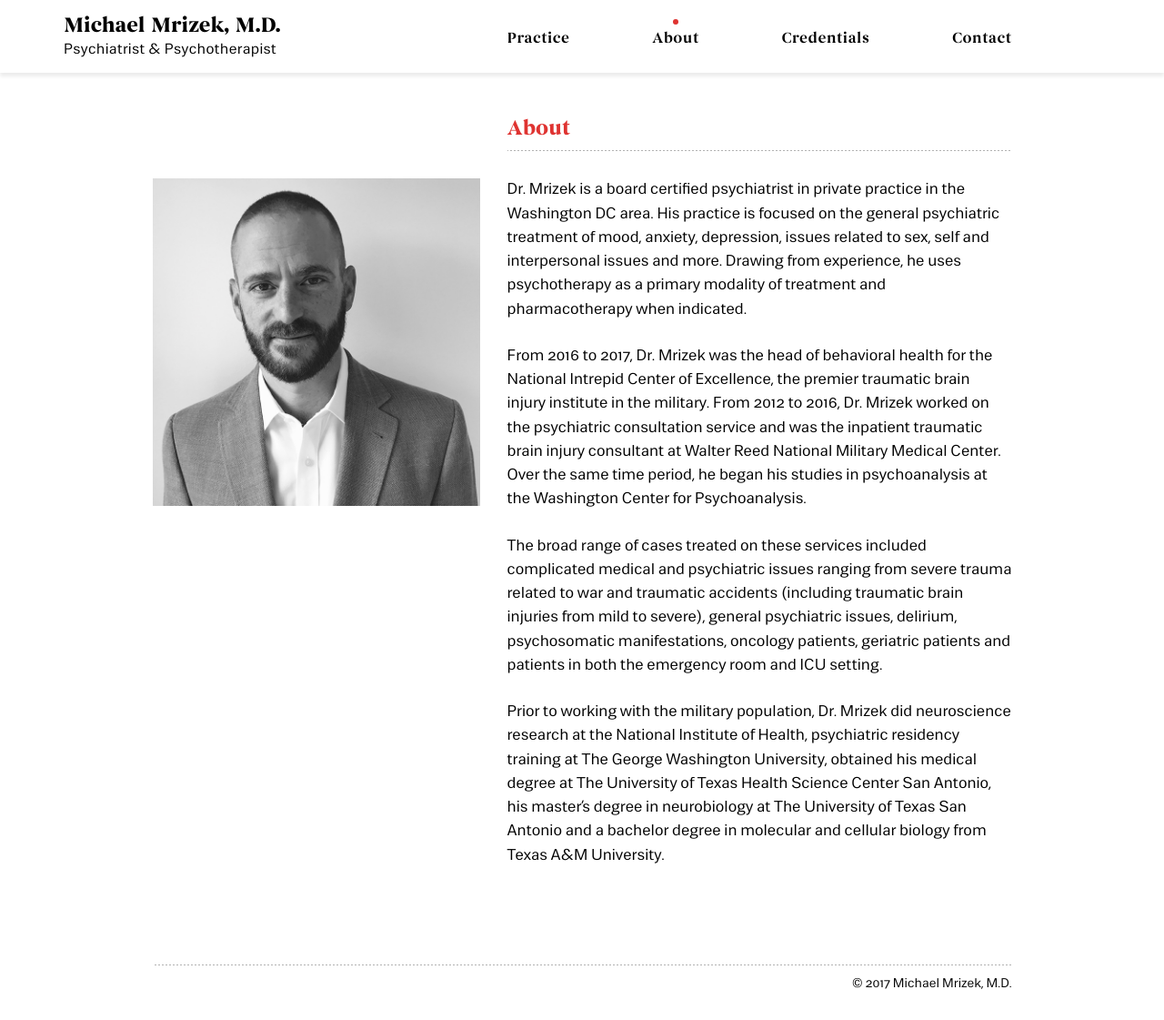
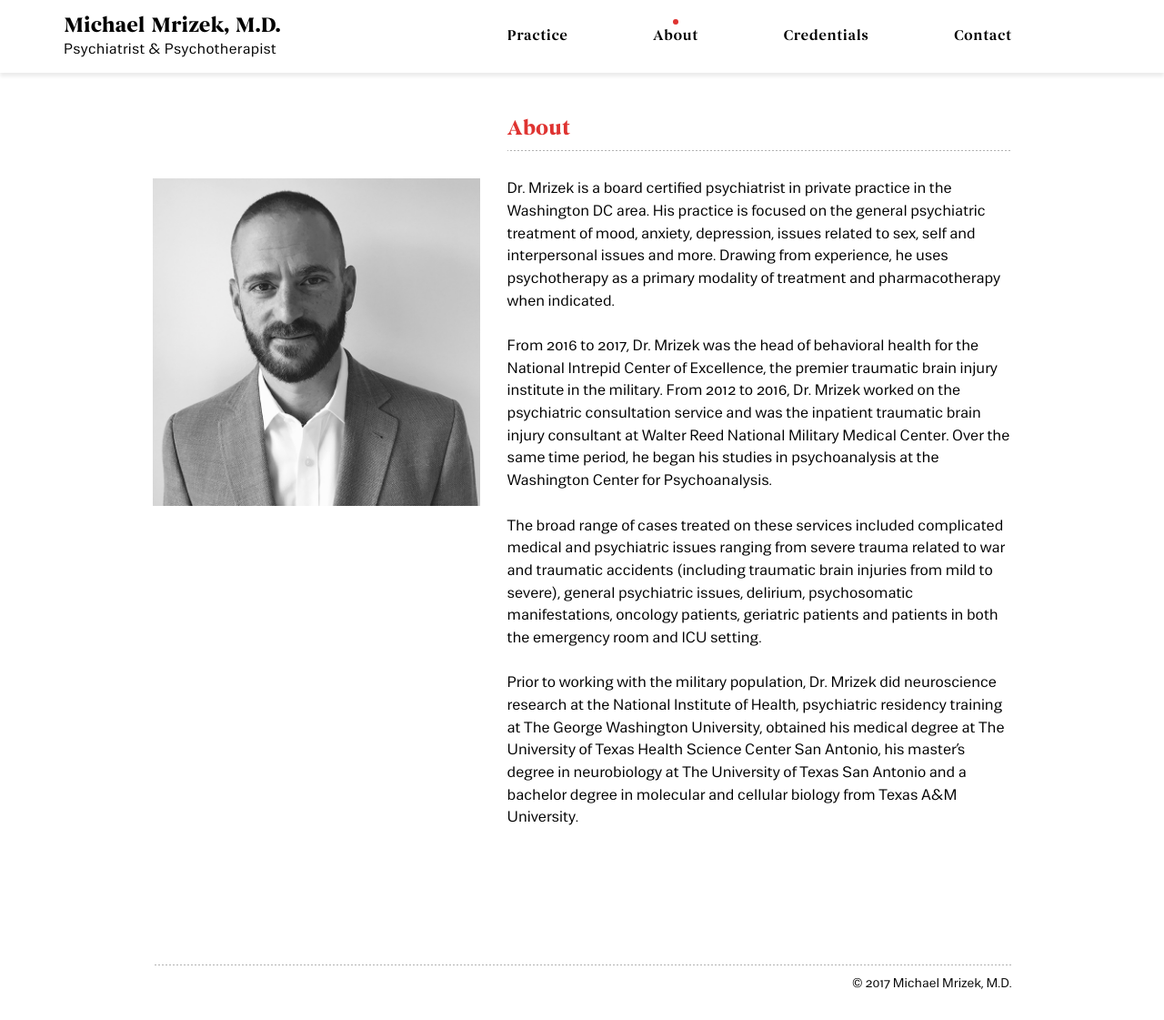
Before and after one commit to carolineportugal/michaelmrizekmd, a Jekyll site: the page built from about/index.html, in a window 1280 px wide and 1121 px high. Shown: the whole window at 91% size. Built offline with Jekyll 4.4.1, drawn with Linux system fonts in a browser that asks for light colours; nearby versions of some CDN libraries; some web fonts are replaced.

Commit message:
type tweaks

```diff
--- a/_sass/_nav.scss
+++ b/_sass/_nav.scss
@@ -72,11 +72,10 @@ nav{
       height:$nav-height;
       display: flex;
       align-items:center;
-      padding-top:7px;
     }
 
     a li{
-      font-size:16.5px;
+      font-size:16px;
       @include begum-semibold();
       color:$black;
       line-height: 1;
@@ -91,7 +90,7 @@ nav{
         width:6px;
         height:6px;
         border-radius:50%;
-        top:-14px;
+        top:-11px;
         left:calc(50% - 3px);
       }
 
@@ -108,7 +107,7 @@ nav{
       width:6px;
       height:6px;
       border-radius:50%;
-      top:-14px;
+      top:-11px;
       left:calc(50% - 3px);
     }
 
--- a/_sass/_typography.scss
+++ b/_sass/_typography.scss
@@ -8,8 +8,8 @@ h3{
 
 p{
   @include caravel-regular();
-  font-size:17.5px;
-  line-height: 1.5;
+  font-size:17px;
+  line-height: 1.45;
   margin-bottom:2.5rem;
 }
 
@@ -17,8 +17,8 @@ ul{
   margin-bottom:4rem;
 
   li{
-    font-size:17px;
-    line-height: 1.35;
+    font-size:16.5px;
+    line-height: 1.3;
     @include caravel-regular();
     margin-top:1.4rem;
   }
--- a/css/main.scss
+++ b/css/main.scss
@@ -90,7 +90,7 @@ section{
   .item-title{
     @include begum-bold();
     text-transform: uppercase;
-    font-size:15px;
+    font-size:14.5px;
     letter-spacing: 0.06rem;
   }
 
```
Also changed, not shown: 2 other files.
